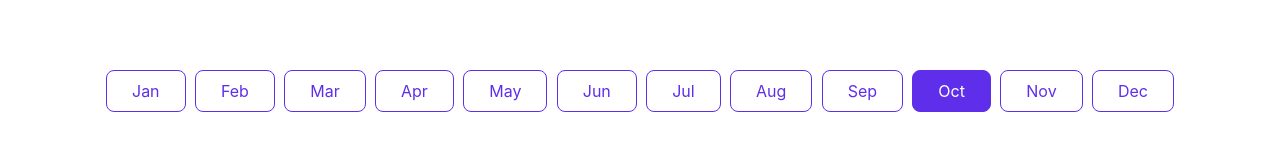
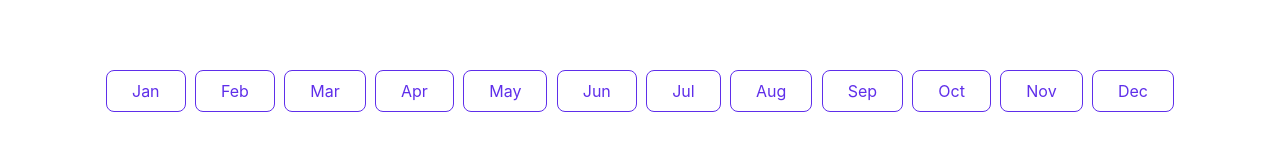
Before and after one commit to sayarama/tickitz-fe, a React (Create React App) app: page / in a window 1280 px wide. Shown: the part 1731-1893 px from the top of the page. Built offline with nearby package versions, Linux system fonts and the light colour scheme.

Commit message:
Update JSX

```diff
--- a/package.json
+++ b/package.json
@@ -9,6 +9,7 @@
     "aos": "^2.3.4",
     "react": "^18.2.0",
     "react-dom": "^18.2.0",
+    "react-router-dom": "^6.17.0",
     "react-scripts": "5.0.1",
     "web-vitals": "^2.1.4"
   },
--- a/src/App.js
+++ b/src/App.js
@@ -1,4 +1,4 @@
-import './App.css';
+import './style/App.css';
 import AOS from 'aos';
 import 'aos/dist/aos.css';
 
@@ -111,11 +111,11 @@ function App() {
                 <button type="button" className="button-months">Jul</button>
                 <button type="button" className="button-months">Aug</button>
                 <button type="button" className="button-months">Sep</button>
-                <button type="button" className="button-months active">Oct</button>
+                <button type="button" className="button-months">Oct</button>
                 <button type="button" className="button-months">Nov</button>
                 <button type="button" className="button-months">Dec</button>
             </div>
-            {/* <!-- End Monts --> */}
+            {/* <!-- End Months --> */}
 
             <div className="d-flex mt-6 mb-5 justify-content-between scroll-card gap-5 p-4">
                 <div data-aos="fade-up" data-aos-duration="500" className="text-center d-grid">
--- a/src/App.css
+++ b/src/style/App.css
@@ -54,10 +54,6 @@ p{
     color: white;
 }
 
-.active{
-    background-color: #5F2EEA;
-    color: white;
-}
 
 .hover-bg:hover{
     background-color: rgb(255, 255, 255);
```
Also changed, not shown: 1 other file (tests, documents, lock files or other folders).
